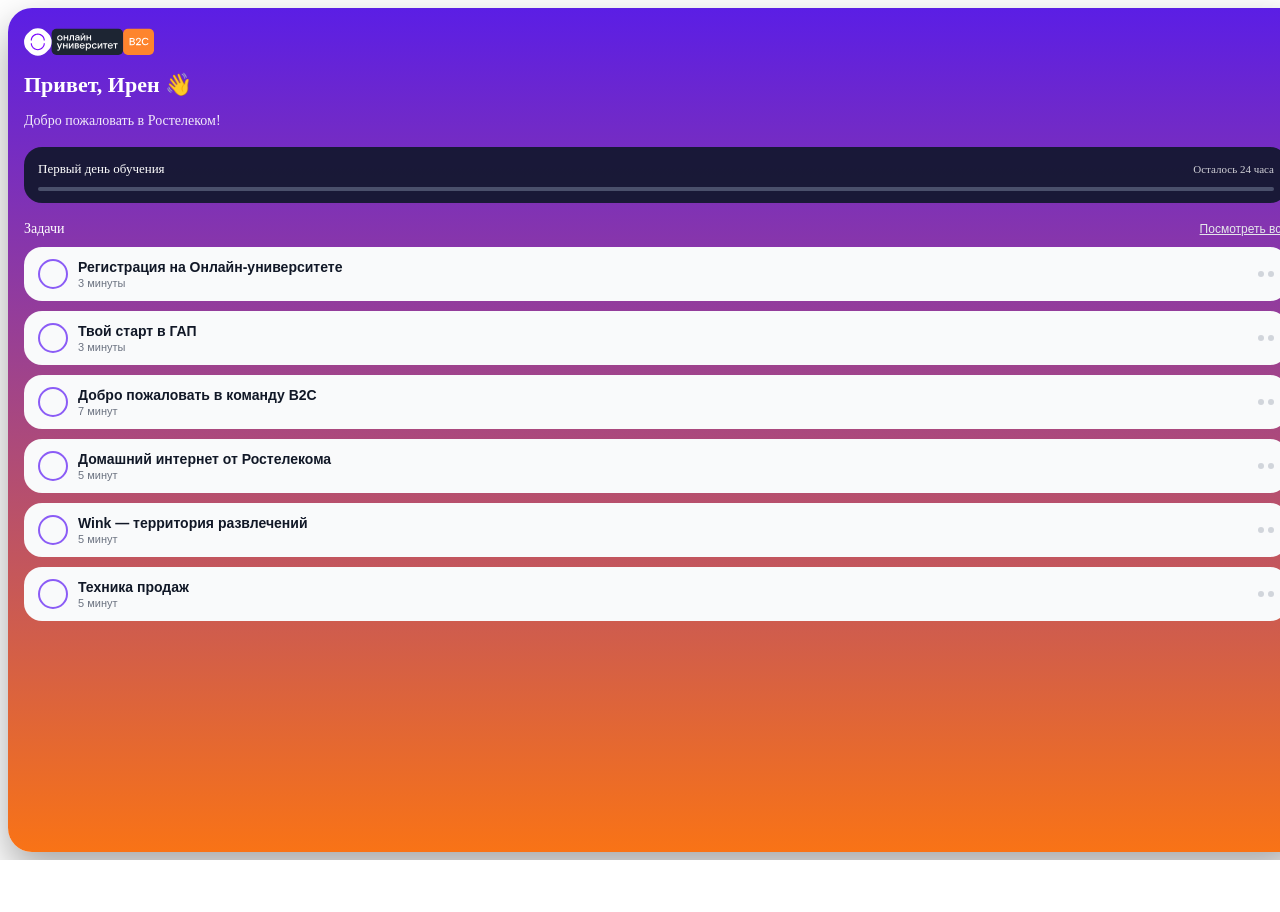
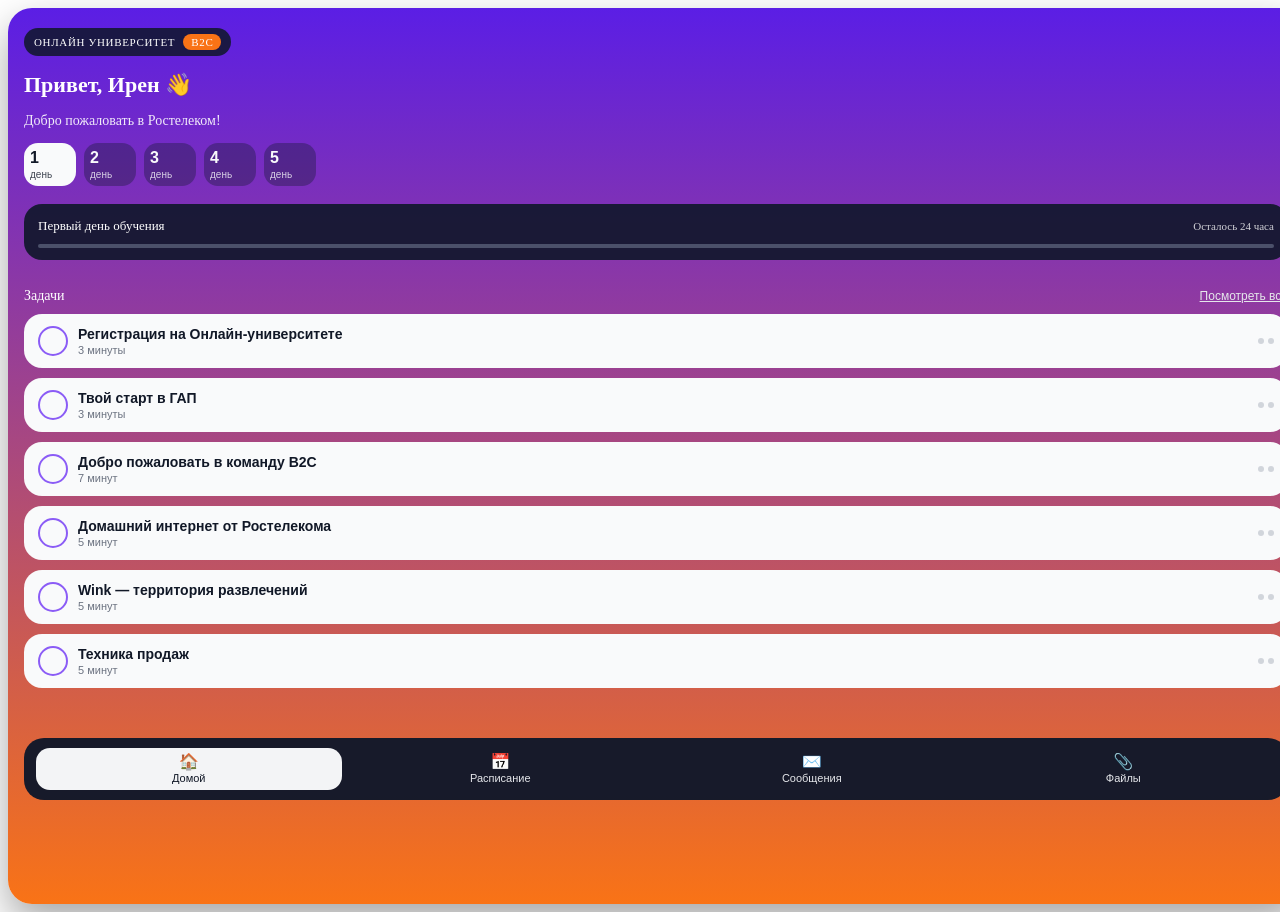
Before and after one commit to rttrener-gif/adapton-miniapp, a React (Vite) app: page / in a window 1280 px wide. Shown: the top 912 px of the page. Before the commit the page ends 860 px from the top, so only its background shows below. Built offline with nearby package versions, Linux system fonts and the light colour scheme.

Commit message:
Restore UI with calendar, bottom nav and schedule tab

```diff
--- a/src/components/BottomNav.tsx
+++ b/src/components/BottomNav.tsx
@@ -1,43 +1,36 @@
-import React from 'react';
+import React from "react";
+import "../styles.css";
 
-type Props = {
-  active: 'home' | 'schedule' | 'messages' | 'files';
-  onChange?: (tab: Props['active']) => void;
-};
+export type BottomTab = "home" | "schedule" | "messages" | "files";
 
-export const BottomNav: React.FC<Props> = ({ active, onChange }) => {
-  const makeHandler = (tab: Props['active']) => () => onChange?.(tab);
+interface BottomNavProps {
+  active: BottomTab;
+  onChange: (tab: BottomTab) => void;
+}
+
+export const BottomNav: React.FC<BottomNavProps> = ({ active, onChange }) => {
+  const makeBtn = (tab: BottomTab, label: string, icon: string) => (
+    <button
+      key={tab}
+      type="button"
+      className={
+        "bottom-nav-btn" + (active === tab ? " bottom-nav-btn--active" : "")
+      }
+      onClick={() => onChange(tab)}
+    >
+      <span className="bottom-nav-icon" aria-hidden="true">
+        {icon}
+      </span>
+      <span className="bottom-nav-label">{label}</span>
+    </button>
+  );
 
   return (
-    <div className="bottom-nav">
-      <button
-        aria-label="Дом"
-        style={{ opacity: active === 'home' ? 1 : 0.5 }}
-        onClick={makeHandler('home')}
-      >
-        📝
-      </button>
-      <button
-        aria-label="Таблица"
-        style={{ opacity: active === 'schedule' ? 1 : 0.5 }}
-        onClick={makeHandler('schedule')}
-      >
-        📅
-      </button>
-      <button
-        aria-label="Сообщения"
-        style={{ opacity: active === 'messages' ? 1 : 0.5 }}
-        onClick={makeHandler('messages')}
-      >
-        📩
-      </button>
-      <button
-        aria-label="Файлы"
-        style={{ opacity: active === 'files' ? 1 : 0.5 }}
-        onClick={makeHandler('files')}
-      >
-        📎
-      </button>
-    </div>
+    <nav className="bottom-nav">
+      {makeBtn("home", "Домой", "🏠")}
+      {makeBtn("schedule", "Расписание", "📅")}
+      {makeBtn("messages", "Сообщения", "✉️")}
+      {makeBtn("files", "Файлы", "📎")}
+    </nav>
   );
 };
--- a/src/student/StudentHome.tsx
+++ b/src/student/StudentHome.tsx
@@ -1,26 +1,32 @@
-import React, { useMemo } from "react";
+import React, { useMemo, useState } from "react";
 import "../styles.css";
-import ouLogo from "../assets/logo.svg";
 import { TaskCard } from "../components/TaskCard";
+import { BottomNav, BottomTab } from "../components/BottomNav";
+
+export type TaskStatus = "not_done" | "done_student" | "done_ou";
 
 export type StudentTask = {
   id: string;
   title: string;
   duration: string;
-  status: "not_done" | "done_student" | "done_ou";
+  status: TaskStatus;
   ouUrl?: string;
+  day: number; // 1..5
 };
 
-const studentTasks: StudentTask[] = [
+const tasks: StudentTask[] = [
+  // День 1
   {
-    id: "reg-ou",
+    id: "d1-reg-ou",
+    day: 1,
     title: "Регистрация на Онлайн-университете",
     duration: "3 минуты",
     status: "not_done",
     ouUrl: "https://corpuniver.rt.ru",
   },
   {
-    id: "start-gap",
+    id: "d1-start-gap",
+    day: 1,
     title: "Твой старт в ГАП",
     duration: "3 минуты",
     status: "not_done",
@@ -28,7 +34,8 @@
       "https://corpuniver.rt.ru/view_doc.html?mode=course&object_id=7571413597929568936",
   },
   {
-    id: "welcome-b2c",
+    id: "d1-welcome-b2c",
+    day: 1,
     title: "Добро пожаловать в команду B2C",
     duration: "7 минут",
     status: "not_done",
@@ -36,7 +43,8 @@
       "https://corpuniver.rt.ru/view_doc.html?mode=course&object_id=7102912462002265625",
   },
   {
-    id: "home-internet",
+    id: "d1-home-internet",
+    day: 1,
     title: "Домашний интернет от Ростелекома",
     duration: "5 минут",
     status: "not_done",
@@ -44,7 +52,8 @@
       "https://corpuniver.rt.ru/view_doc.html?mode=course&object_id=7103170620150908832",
   },
   {
-    id: "wink",
+    id: "d1-wink",
+    day: 1,
     title: "Wink — территория развлечений",
     duration: "5 минут",
     status: "not_done",
@@ -52,24 +61,128 @@
       "https://corpuniver.rt.ru/view_doc.html?mode=course&object_id=7102912031257477550",
   },
   {
-    id: "sales-tech",
+    id: "d1-sales-tech",
+    day: 1,
     title: "Техника продаж",
     duration: "5 минут",
     status: "not_done",
     ouUrl:
       "https://corpuniver.rt.ru/view_doc.html?mode=course&object_id=7248964612188674398",
   },
+
+  // День 2 — примерные задачи
+  {
+    id: "d2-meet-sv",
+    day: 2,
+    title: "Знакомство с супервайзером",
+    duration: "15 минут",
+    status: "not_done",
+  },
+  {
+    id: "d2-script-base",
+    day: 2,
+    title: "Скрипты: базовая структура диалога",
+    duration: "10 минут",
+    status: "not_done",
+  },
+
+  // День 3
+  {
+    id: "d3-practice-shadow",
+    day: 3,
+    title: "Шедоуинг: наблюдение за опытным продавцом",
+    duration: "30 минут",
+    status: "not_done",
+  },
+  {
+    id: "d3-quiz-products",
+    day: 3,
+    title: "Квиз по продуктовой линейке",
+    duration: "10 минут",
+    status: "not_done",
+  },
+
+  // День 4
+  {
+    id: "d4-roleplay",
+    day: 4,
+    title: "Ролевые игры по технике продаж",
+    duration: "30 минут",
+    status: "not_done",
+  },
+
+  // День 5
+  {
+    id: "d5-checkpoint",
+    day: 5,
+    title: "Контрольная точка с тренером",
+    duration: "20 минут",
+    status: "not_done",
+  },
+];
+
+const days = [
+  { day: 1, label: "1 день" },
+  { day: 2, label: "2 день" },
+  { day: 3, label: "3 день" },
+  { day: 4, label: "4 день" },
+  { day: 5, label: "5 день" },
+];
+
+type Practicum = {
+  id: string;
+  date: string;
+  time: string;
+  title: string;
+  format: string;
+  trainer: string;
+};
+
+const practicums: Practicum[] = [
+  {
+    id: "p1",
+    date: "3 марта",
+    time: "10:00–11:30",
+    title: "Онлайн-практикум: Домашний интернет",
+    format: "Онлайн",
+    trainer: "Иванова А.",
+  },
+  {
+    id: "p2",
+    date: "4 марта",
+    time: "15:00–16:30",
+    title: "Онлайн-практикум: Wink",
+    format: "Онлайн",
+    trainer: "Петров Д.",
+  },
+  {
+    id: "p3",
+    date: "5 марта",
+    time: "11:00–12:30",
+    title: "Практикум по технике продаж",
+    format: "Оффлайн / онлайн",
+    trainer: "Сидорова Е.",
+  },
 ];
 
 export const StudentHome: React.FC = () => {
+  const [activeDay, setActiveDay] = useState<number>(1);
+  const [activeTab, setActiveTab] = useState<BottomTab>("home");
+
   const progress = useMemo(() => {
-    const total = studentTasks.length;
-    const doneByOu = studentTasks.filter((t) => t.status === "done_ou").length;
+    const total = tasks.length;
+    const doneByOu = tasks.filter((t) => t.status === "done_ou").length;
     return Math.round((doneByOu / total) * 100);
   }, []);
 
+  const tasksForDay = tasks.filter((t) => t.day === activeDay);
+
   const handleOpenTask = (task: StudentTask) => {
-    if (!task.ouUrl) return;
+    if (!task.ouUrl) {
+      // пока просто заглушка
+      alert("Для этой задачи ссылка появится позже 🙂");
+      return;
+    }
 
     const ok = window.confirm(
       "Онлайн-университет открывается только:\n\n• в Яндекс.Браузере, или\n• в браузере с установленным сертификатом Минцифры.\n\nПродолжить переход?"
@@ -80,19 +193,47 @@
     }
   };
 
-  return (
-    <div className="student-root">
+  // --- экраны вкладок ---
+
+  const renderHome = () => (
+    <>
       <header className="student-header">
-      <div className="ou-logo-wrap">
-        <img src={ouLogo} alt="Онлайн университет B2C" className="ou-logo" />
-      </div>
+        <div className="ou-logo-wrap">
+          {/* если лого ещё не подлили, оставляем текстовый бейдж */}
+          <div className="ou-badge">
+            <span>онлайн университет</span>
+            <span className="ou-b2c">B2C</span>
+          </div>
+        </div>
 
         <h1 className="student-title">Привет, Ирен 👋</h1>
         <p className="student-subtitle">Добро пожаловать в Ростелеком!</p>
 
+        {/* Мини-календарь по дням */}
+        <div className="student-calendar">
+          {days.map((d) => (
+            <button
+              key={d.day}
+              type="button"
+              className={
+                "calendar-pill" +
+                (activeDay === d.day ? " calendar-pill--active" : "")
+              }
+              onClick={() => setActiveDay(d.day)}
+            >
+              <span className="calendar-pill-day">{d.day}</span>
+              <span className="calendar-pill-label">день</span>
+            </button>
+          ))}
+        </div>
+
         <div className="student-day-card">
           <div className="student-day-header">
-            <span>Первый день обучения</span>
+            <span>
+              {activeDay === 1
+                ? "Первый день обучения"
+                : `${activeDay}-й день обучения`}
+            </span>
             <span className="student-day-time">Осталось 24 часа</span>
           </div>
           <div className="student-day-progress">
@@ -113,7 +254,7 @@
         </div>
 
         <div className="student-tasks-list">
-          {studentTasks.map((task) => (
+          {tasksForDay.map((task) => (
             <TaskCard
               key={task.id}
               title={task.title}
@@ -124,6 +265,68 @@
           ))}
         </div>
       </main>
+    </>
+  );
+
+  const renderSchedule = () => (
+    <main className="student-main">
+      <h2 className="student-section-title">Расписание практикумов</h2>
+      <div className="schedule-list">
+        {practicums.map((p) => (
+          <div key={p.id} className="schedule-card">
+            <div className="schedule-date-time">
+              <span className="schedule-date">{p.date}</span>
+              <span className="schedule-time">{p.time}</span>
+            </div>
+            <div className="schedule-title">{p.title}</div>
+            <div className="schedule-meta">
+              <span>{p.format}</span>
+              <span>Тренер: {p.trainer}</span>
+            </div>
+          </div>
+        ))}
+      </div>
+    </main>
+  );
+
+  const renderMessages = () => (
+    <main className="student-main">
+      <h2 className="student-section-title">Сообщения</h2>
+      <p className="placeholder-text">
+        Здесь будут диалоги с тренером, рекрутером и супервайзером.
+      </p>
+    </main>
+  );
+
+  const renderFiles = () => (
+    <main className="student-main">
+      <h2 className="student-section-title">Файлы</h2>
+      <p className="placeholder-text">
+        Здесь будут памятки, ссылки и другие материалы.
+      </p>
+    </main>
+  );
+
+  let content: React.ReactNode;
+  switch (activeTab) {
+    case "schedule":
+      content = renderSchedule();
+      break;
+    case "messages":
+      content = renderMessages();
+      break;
+    case "files":
+      content = renderFiles();
+      break;
+    case "home":
+    default:
+      content = renderHome();
+  }
+
+  return (
+    <div className="student-root">
+      {content}
+      <BottomNav active={activeTab} onChange={setActiveTab} />
     </div>
   );
 };
--- a/src/styles.css
+++ b/src/styles.css
@@ -1,29 +1,26 @@
-/* Контейнер «телефона» */
+/* ОБЩЕЕ */
 
 .student-root {
   width: 100%;
   min-height: 100vh;
   background: linear-gradient(180deg, #5b1ee5 0%, #f97316 100%);
   border-radius: 24px;
-  padding: 20px 16px 24px;
+  padding: 20px 16px 76px; /* место под нижний бар */
   color: #ffffff;
   box-shadow: 0 18px 40px rgba(0, 0, 0, 0.35);
+  display: flex;
+  flex-direction: column;
 }
 
-/* Шапка */
+/* ШАПКА */
+
+.student-header {
+  margin-bottom: 12px;
+}
+
 .ou-logo-wrap {
   display: flex;
   align-items: center;
-}
-
-.ou-logo {
-  height: 28px;      /* подгони размер под макет */
-  width: auto;
-  display: block;
-}
-
-.student-header {
-  margin-bottom: 16px;
 }
 
 .ou-badge {
@@ -56,10 +53,53 @@
   opacity: 0.9;
 }
 
-/* Карточка «Первый день обучения» */
+/* МИНИ-КАЛЕНДАРЬ */
+
+.student-calendar {
+  margin-top: 14px;
+  display: flex;
+  gap: 8px;
+  overflow-x: auto;
+  padding-bottom: 4px;
+}
+
+.student-calendar::-webkit-scrollbar {
+  display: none;
+}
+
+.calendar-pill {
+  min-width: 52px;
+  padding: 6px 6px;
+  border-radius: 14px;
+  border: none;
+  background: rgba(15, 23, 42, 0.35);
+  color: #f9fafb;
+  text-align: center;
+  cursor: pointer;
+  display: flex;
+  flex-direction: column;
+  gap: 2px;
+}
+
+.calendar-pill--active {
+  background: #f9fafb;
+  color: #111827;
+}
+
+.calendar-pill-day {
+  font-size: 16px;
+  font-weight: 600;
+}
+
+.calendar-pill-label {
+  font-size: 10px;
+  opacity: 0.8;
+}
+
+/* КАРТОЧКА ДНЯ */
 
 .student-day-card {
-  margin-top: 18px;
+  margin-top: 14px;
   padding: 14px 14px 12px;
   border-radius: 18px;
   background: rgba(15, 23, 42, 0.9);
@@ -92,10 +132,12 @@
   background: linear-gradient(90deg, #22c55e 0%, #bef264 100%);
 }
 
-/* Блок задач */
+/* КОНТЕНТ */
 
 .student-main {
-  margin-top: 18px;
+  margin-top: 16px;
+  flex: 1;
+  overflow-y: auto;
 }
 
 .student-section-header {
@@ -104,6 +146,12 @@
   align-items: center;
   font-size: 14px;
   margin-bottom: 10px;
+}
+
+.student-section-title {
+  font-size: 18px;
+  font-weight: 600;
+  margin: 0 0 12px;
 }
 
 .student-link-button {
@@ -122,7 +170,7 @@
   gap: 10px;
 }
 
-/* Карточка задачи */
+/* КАРТОЧКА ЗАДАЧИ */
 
 .task-card {
   width: 100%;
@@ -203,3 +251,90 @@
 .dot.done {
   background: #22c55e;
 }
+
+/* РАСПИСАНИЕ */
+
+.schedule-list {
+  display: flex;
+  flex-direction: column;
+  gap: 10px;
+}
+
+.schedule-card {
+  padding: 12px 14px;
+  border-radius: 16px;
+  background: rgba(15, 23, 42, 0.9);
+}
+
+.schedule-date-time {
+  display: flex;
+  justify-content: space-between;
+  font-size: 12px;
+  opacity: 0.9;
+}
+
+.schedule-title {
+  margin-top: 6px;
+  font-size: 14px;
+  font-weight: 600;
+}
+
+.schedule-meta {
+  margin-top: 4px;
+  font-size: 11px;
+  opacity: 0.85;
+  display: flex;
+  justify-content: space-between;
+}
+
+/* ЗАГЛУШКИ */
+
+.placeholder-text {
+  font-size: 13px;
+  opacity: 0.9;
+}
+
+/* НИЖНИЙ БАР */
+
+.bottom-nav {
+  position: sticky;
+  bottom: 0;
+  left: 0;
+  right: 0;
+  margin-top: 16px;
+  padding: 10px 12px;
+  border-radius: 20px;
+  background: rgba(15, 23, 42, 0.96);
+  display: flex;
+  justify-content: space-between;
+  gap: 6px;
+}
+
+.bottom-nav-btn {
+  flex: 1;
+  border: none;
+  background: transparent;
+  color: #e5e7eb;
+  display: flex;
+  flex-direction: column;
+  align-items: center;
+  gap: 2px;
+  padding: 6px 4px;
+  border-radius: 14px;
+  cursor: pointer;
+  font-size: 11px;
+}
+
+.bottom-nav-btn--active {
+  background: #f3f4f6;
+  color: #111827;
+}
+
+.bottom-nav-icon {
+  font-size: 16px;
+  line-height: 1;
+}
+
+.bottom-nav-label {
+  font-size: 11px;
+}
```
